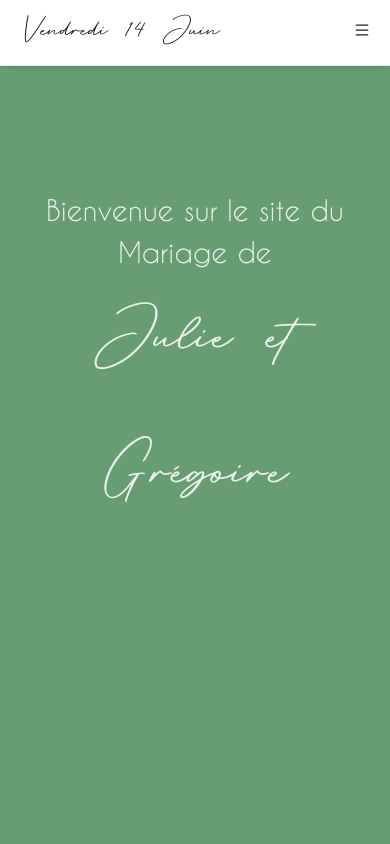
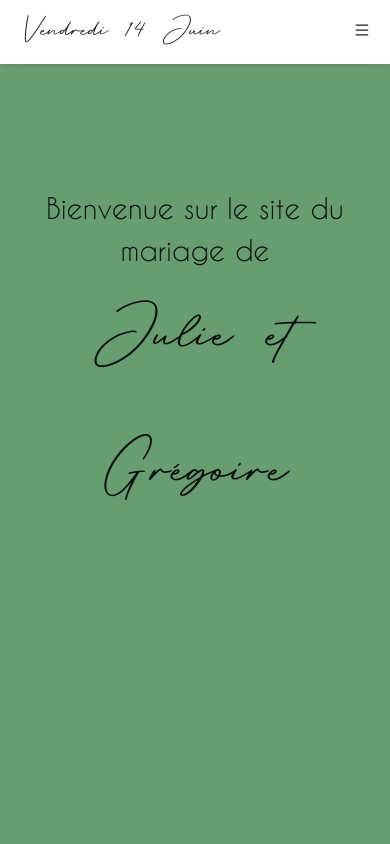
Before and after one commit to GregdTd/gregdtd.github.io, a React (Vite) app: page / in a window 390 px wide. Shown: the top 844 px of the page. Built offline with nearby package versions, Linux system fonts and the light colour scheme.

Commit message:
Enable mobile friendly via meta tag

```diff
--- a/index.html
+++ b/index.html
@@ -1,12 +1,16 @@
 <!doctype html>
 <html lang="en">
+
 <head>
   <meta charset="UTF-8" />
+  <meta name="viewport" content="width=device-width, initial-scale=1.0">
   <link rel="icon" type="image/svg+xml" href="/favicon.ico" />
   <title>Mariage Julie et Grégoire</title>
 </head>
+
 <body>
   <div id="root"></div>
   <script type="module" src="/src/main.tsx"></script>
 </body>
+
 </html>
--- a/src/App.tsx
+++ b/src/App.tsx
@@ -1,4 +1,5 @@
-import { ConfigProvider } from 'antd'
+import { ConfigProvider, Layout } from 'antd'
+import { Content, Footer } from 'antd/es/layout/layout'
 import { NavigationBar } from './components/NavigationBar'
 import { Housing } from './pages/Housing'
 import { Place } from './pages/Place'
@@ -10,6 +11,7 @@ export const App = () => (
         theme={{
             token: {
                 fontFamily: 'caviar-dreams',
+                fontSize: 14,
             },
             components: {
                 Menu: {
@@ -17,13 +19,21 @@ export const App = () => (
                     itemSelectedColor: `${Colors.green}`,
                     itemHoverColor: `${Colors.green}`,
                 },
+                Layout: {
+                    colorBgLayout: `${Colors.green}`,
+                },
             },
         }}
     >
-        <NavigationBar />
-        <Welcome />
-        <Place />
-        <Housing />
+        <Layout>
+            <NavigationBar />
+            <Content>
+                <Welcome />
+                <Place />
+                <Housing />
+            </Content>
+            <Footer>All right reserved</Footer>
+        </Layout>
     </ConfigProvider>
 )
 
--- a/src/components/Menu.tsx
+++ b/src/components/Menu.tsx
@@ -4,6 +4,7 @@ import { Menu as BaseMenu } from 'antd'
 import React, { useState } from 'react'
 import { scroller } from 'react-scroll'
 import styled from 'styled-components'
+import { Colors } from '../styles/Color'
 
 const items: MenuProps['items'] = [
     {
@@ -45,6 +46,7 @@ export const Menu: React.FC<{ mode: 'horizontal' | 'vertical' | 'inline' }> = ({
 }
 
 const SMenu = styled(BaseMenu)`
+    color: ${Colors.dark_green};
     justify-content: flex-end;
     flex: auto;
     min-width: 0px;
--- a/src/components/NavigationBar.tsx
+++ b/src/components/NavigationBar.tsx
@@ -1,10 +1,11 @@
 import { MenuOutlined } from '@ant-design/icons'
-import { Button, Drawer, Layout } from 'antd'
+import { Button, Drawer } from 'antd'
 import { Header as BaseHeader } from 'antd/es/layout/layout'
 import { useState } from 'react'
 import { animateScroll } from 'react-scroll'
 import { useMedia } from 'react-use'
 import styled from 'styled-components'
+import { Colors } from '../styles/Color'
 import { Menu } from './Menu'
 
 const TITLE = 'Vendredi 14 Juin'
@@ -17,14 +18,13 @@ export const NavigationBar = () => {
     const isTabletOrMobile = useMedia(`screen and (max-width: 1024px)`)
 
     return (
-        <Nav>
-            <Layout>
-                <Header className="nav-header">
+        <Header>
+            <nav>
                 <Title onClick={() => animateScroll.scrollToTop({ duration: 500, smooth: true })}>{TITLE}</Title>
                 <NavBarMenu>
                     {isTabletOrMobile ? (
                         <>
-                                <BurgerButton className="menuButton" type="text" onClick={showDrawer}>
+                            <BurgerButton type="text" onClick={showDrawer}>
                                 <MenuOutlined />
                             </BurgerButton>
                             <Drawer title={TITLE} placement="right" closable={true} onClose={showDrawer} open={open} style={{ zIndex: 99999 }}>
@@ -35,16 +35,15 @@ export const NavigationBar = () => {
                         <Menu mode="horizontal" />
                     )}
                 </NavBarMenu>
+            </nav>
         </Header>
-            </Layout>
-        </Nav>
     )
 }
 
-const Nav = styled.nav`
+const Header = styled(BaseHeader)`
     padding-bottom: 1px;
     border-bottom: solid 1px #e8e8e8;
-    background-color: white;
+    background-color: ${Colors.white};
     box-shadow:
         0 3px 6px -2px rgba(0, 0, 0, 0.12),
         0 6px 16px -11px rgba(0, 0, 0, 0.08);
@@ -52,8 +51,7 @@ const Nav = styled.nav`
     top: 0;
     margin-bottom: 20px;
     z-index: 99990;
-`
-const Header = styled(BaseHeader)`
+
     background-color: white;
     border-bottom: 0;
     padding: 0 4px 0 24px;
--- a/src/pages/Welcome.tsx
+++ b/src/pages/Welcome.tsx
@@ -5,7 +5,7 @@ export const Welcome: React.FC = () => {
     return (
         <SectionWrapper>
             <Title>
-                Bienvenue sur le site du Mariage de<Surname>Julie et Grégoire</Surname>
+                Bienvenue sur le site du mariage de<Surname>Julie et Grégoire</Surname>
             </Title>
         </SectionWrapper>
     )
--- a/src/styles/Color.ts
+++ b/src/styles/Color.ts
@@ -1,3 +1,6 @@
 export enum Colors {
+    black = 'rgba(0, 0, 0, 0.5)',
+    white = 'rgba(255, 255, 255, 0.87)',
     green = 'rgba(104, 157, 113, 1)',
+    dark_green = 'rgba(70, 105, 76, 1)',
 }
```
Lines whose indentation alone changed are shown as unchanged.
